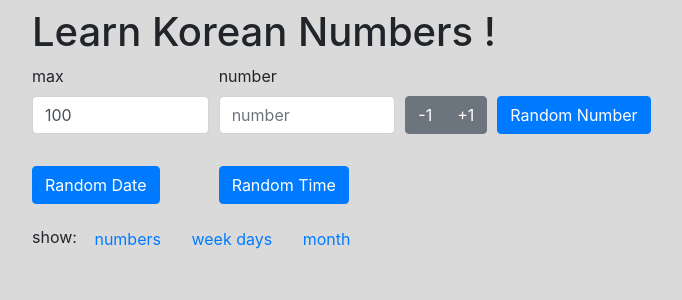
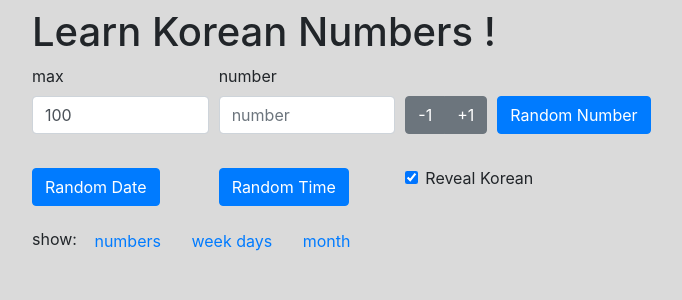
Before and after one commit to jdeflaux/svelte-korean-numbers, a Svelte app: page / in a window 1280 px wide. Shown: the top 300 px of the page, without its empty margins (53-735 px from the left). Built offline with nearby package versions, Linux system fonts and the light colour scheme.

Commit message:
add toggle

```diff
--- a/src/App.svelte
+++ b/src/App.svelte
@@ -9,6 +9,7 @@
   import { number, date, time } from "./stores";
 
   export let max;
+  let revealKorean = true;
 
   let showNumber;
   let showDate;
@@ -33,19 +34,19 @@
   <h1 class="mt-2">Learn Korean Numbers !</h1>
 
   <NumberToolbar bind:max />
-  <DateToolbar />
+  <DateToolbar bind:revealKorean/>
 
   <ListAll hidden={!showList} on:change={onShowList} />
 
   {#if showNumber}
-    <Number />
+    <Number {revealKorean}/>
   {/if}
 
   {#if showDate}
-    <Date />
+    <Date {revealKorean}/>
   {/if}
 
   {#if showTime}
-    <Time />
+    <Time {revealKorean}/>
   {/if}
 </main>
--- a/src/Card.svelte
+++ b/src/Card.svelte
@@ -1,3 +1,7 @@
+<script>
+  export let revealKorean = true;
+</script>
+
 <style>
   .card {
     min-height: 200px;
@@ -16,19 +20,32 @@
   <div class="card-body text-center">
 
     <h1>
-      <slot name="en" />
+      {#if revealKorean}
+        <slot name="en" />
+      {/if}
+      {#if !revealKorean}
+        <slot name="kr" />
+        <slot name="reveal"></slot>
+      {/if}
     </h1>
 
     <div class="row reveal">
       <span class="col">
         <h2>
+        {#if revealKorean}
           <slot name="kr" />
+        {/if}
+        {#if !revealKorean}
+          <slot name="en" />
+        {/if}
         </h2>
       </span>
     </div>
 
     <div class="reveal">
-      <slot name="reveal"></slot>
+      {#if revealKorean}
+        <slot name="reveal"></slot>
+      {/if}
     </div>
 
     <slot></slot>
--- a/src/Date.svelte
+++ b/src/Date.svelte
@@ -3,6 +3,8 @@
   import Card from "./Card.svelte";
   import { date } from "./stores";
   import { NUMBERS, MONTH_KR, WEEKDAY_KR } from "./constants";
+
+  export let revealKorean;
 
   let englishDate;
   let koreanDate;
@@ -19,7 +21,7 @@
 </script>
 
 {#if $date}
-  <Card>
+  <Card {revealKorean}>
     <span slot="en">{englishDate}</span>
     <span slot="kr">{koreanDate}</span>
   </Card>
--- a/src/DateToolbar.svelte
+++ b/src/DateToolbar.svelte
@@ -2,6 +2,7 @@
   import randomInt from "./random/randomInt";
   import randomDate from "./random/randomDate";
   import { date, time } from "./stores";
+  export let revealKorean;
 
   const onRandom = () => {
     const random = randomDate(new Date(2020, 0, 1), new Date(2020, 12, 31));
@@ -17,10 +18,17 @@
 </script>
 
 <div class="form-row mb-2 justify-content-start">
-  <div class="col-2 align-self-end mb-2 mt-3">
+  <div class="col-sm-3 col-md-2 align-self-end mb-2 mt-3">
     <button class="btn btn-primary" on:click={onRandom}>Random Date</button>
   </div>
-  <div class="col align-self-end mb-2 mt-3">
+  <div class="col-sm-3 col-md-2 align-self-end mb-2 mt-3">
     <button class="btn btn-primary" on:click={onRandomTime}>Random Time</button>
   </div>
+  <div class="col align-self-end mb-2 mt-3">
+    <div class="form-group form-check">
+      <input type="checkbox" class="form-check-input" id="revealKorean" bind:checked={revealKorean}>
+      <label class="form-check-label" for="revealKorean">Reveal Korean</label>
+    </div>
+  </div>
+
 </div>
--- a/src/Number.svelte
+++ b/src/Number.svelte
@@ -2,6 +2,8 @@
   import { number } from "./stores";
   import { NUMBERS } from "./constants";
   import Card from "./Card.svelte";
+
+  export let revealKorean;
 
   let id;
   let native;
@@ -27,7 +29,7 @@
 </style>
 
 {#if id}
-  <Card>
+  <Card {revealKorean}>
     <span slot="en">{id}</span>
     <span class="row" slot="reveal">
       <span class="col-sm sino mb-3">
--- a/src/Time.svelte
+++ b/src/Time.svelte
@@ -4,6 +4,8 @@
   import { time } from "./stores";
   import { HOURS_KR, NUMBERS } from "./constants";
   import randomInt from "./random/randomInt";
+
+  export let revealKorean;
 
   let englishTime;
   let koreanTime;
@@ -27,7 +29,7 @@
 </script>
 
 {#if $time}
-  <Card>
+  <Card {revealKorean}>
     <span slot="en">{englishTime}</span>
     <span slot="kr">{koreanTime}</span>
   </Card>
```
